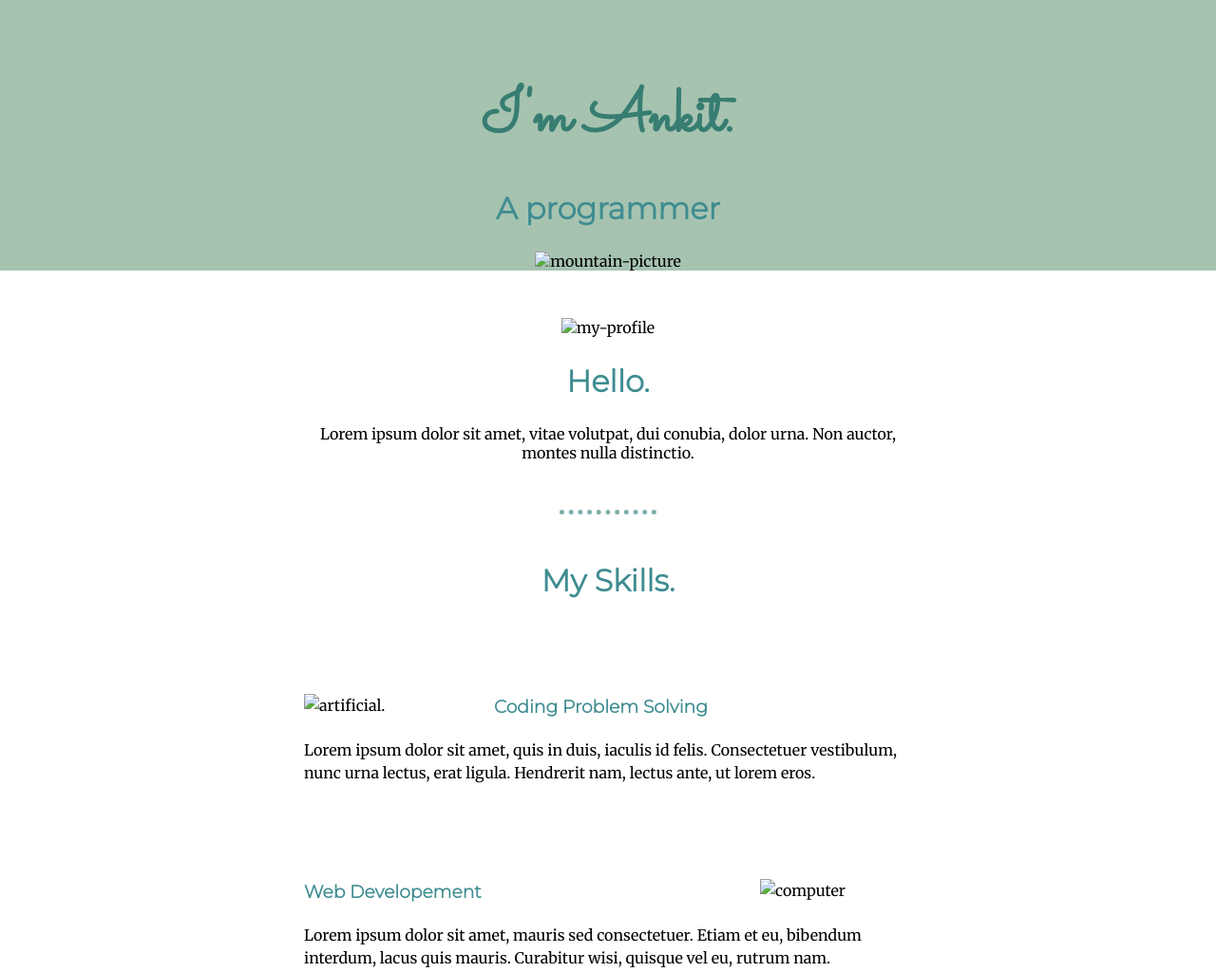
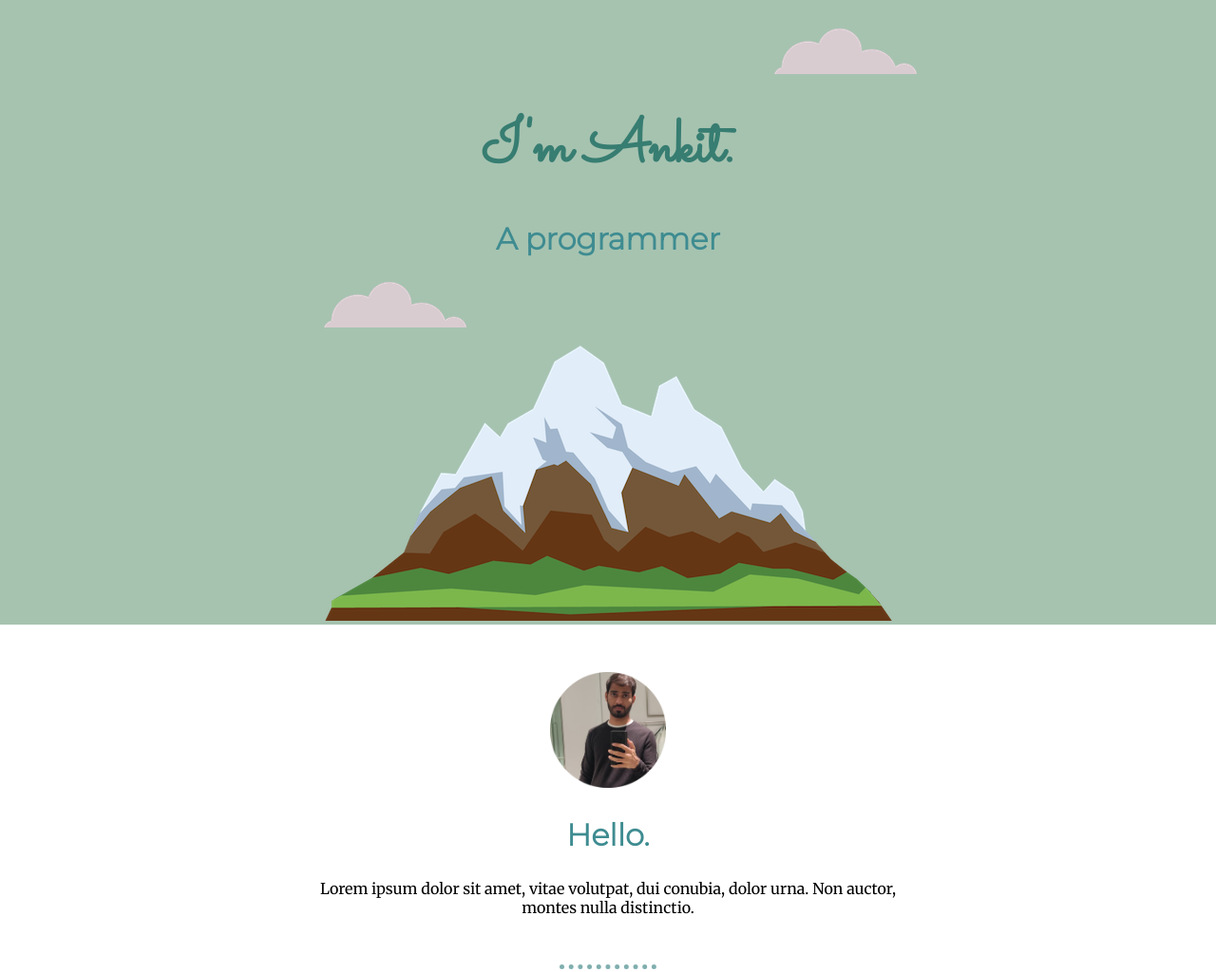
Before and after one commit to ankit7458/cv, a plain HTML site: page index.html in a window 1280 px wide. Shown: the top 1024 px of the page at 95% size. Drawn offline with Linux system fonts and the light colour scheme; files that its build step writes are made by us from their sources.

Commit message:
Update index.html

```diff
--- a/index.html
+++ b/index.html
@@ -13,15 +13,15 @@
 </head>
 <body>
     <div class="top-container">
-        <img class="top-cloud" src="images/cloud.png" alt="">
+        <img class="top-cloud" src="cloud.png" alt="">
         <h1>I'm Ankit.</h1>
         <h2>A programmer</h2>
-        <img class="bottom-cloud" src="images/cloud.png" alt="">
-        <img src="images/mountain.png" alt="mountain-picture">
+        <img class="bottom-cloud" src="cloud.png" alt="">
+        <img src="mountain.png" alt="mountain-picture">
     </div>
     <div class="middle-container">
         <div class="profile">
-          <img id="my-profile" src="images/ankit.png" alt="my-profile">
+          <img id="my-profile" src="ankit.png" alt="my-profile">
           <h2>Hello.</h2>
           <p>Lorem ipsum dolor sit amet, vitae volutpat, dui conubia, dolor urna. Non auctor, montes nulla distinctio.</p>
         </div>
@@ -29,12 +29,12 @@
         <div class="skills">
           <h2>My Skills.</h2>
           <div class="skill-row">
-            <img class="artificial" src="images/artificial..png" alt="artificial.">
+            <img class="artificial" src="artificial..png" alt="artificial.">
             <h3>Coding Problem Solving</h3>
             <p>Lorem ipsum dolor sit amet, quis in duis, iaculis id felis. Consectetuer vestibulum, nunc urna lectus, erat ligula. Hendrerit nam, lectus ante, ut lorem eros.</p>
           </div>
           <div class="skill-row">
-            <img class="computer" src="images/computer.png" alt="computer">
+            <img class="computer" src="computer.png" alt="computer">
             <h3>Web Developement</h3>
             <p>Lorem ipsum dolor sit amet, mauris sed consectetuer. Etiam et eu, bibendum interdum, lacus quis mauris. Curabitur wisi, quisque vel eu, rutrum nam.</p>
           </div>
```
